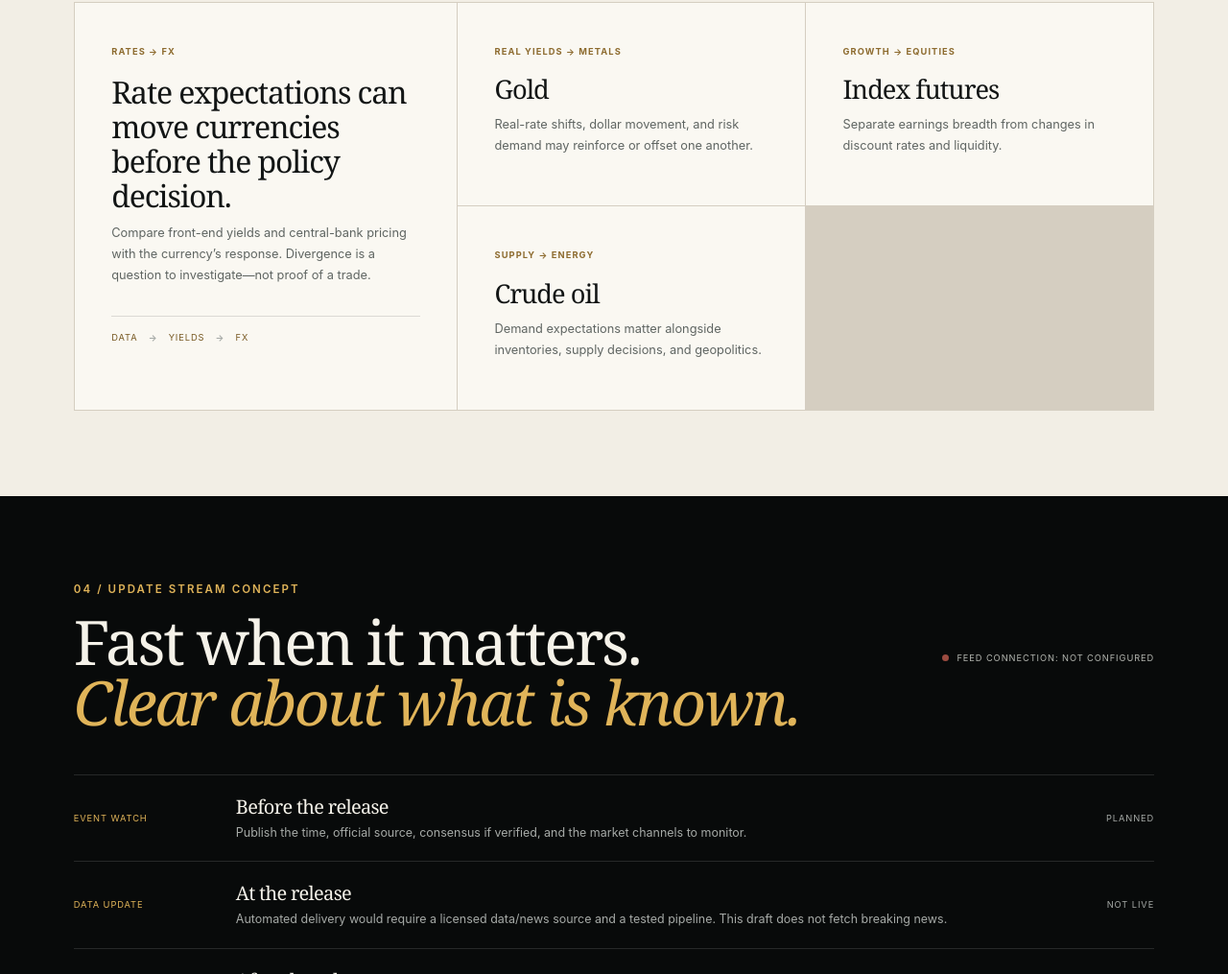
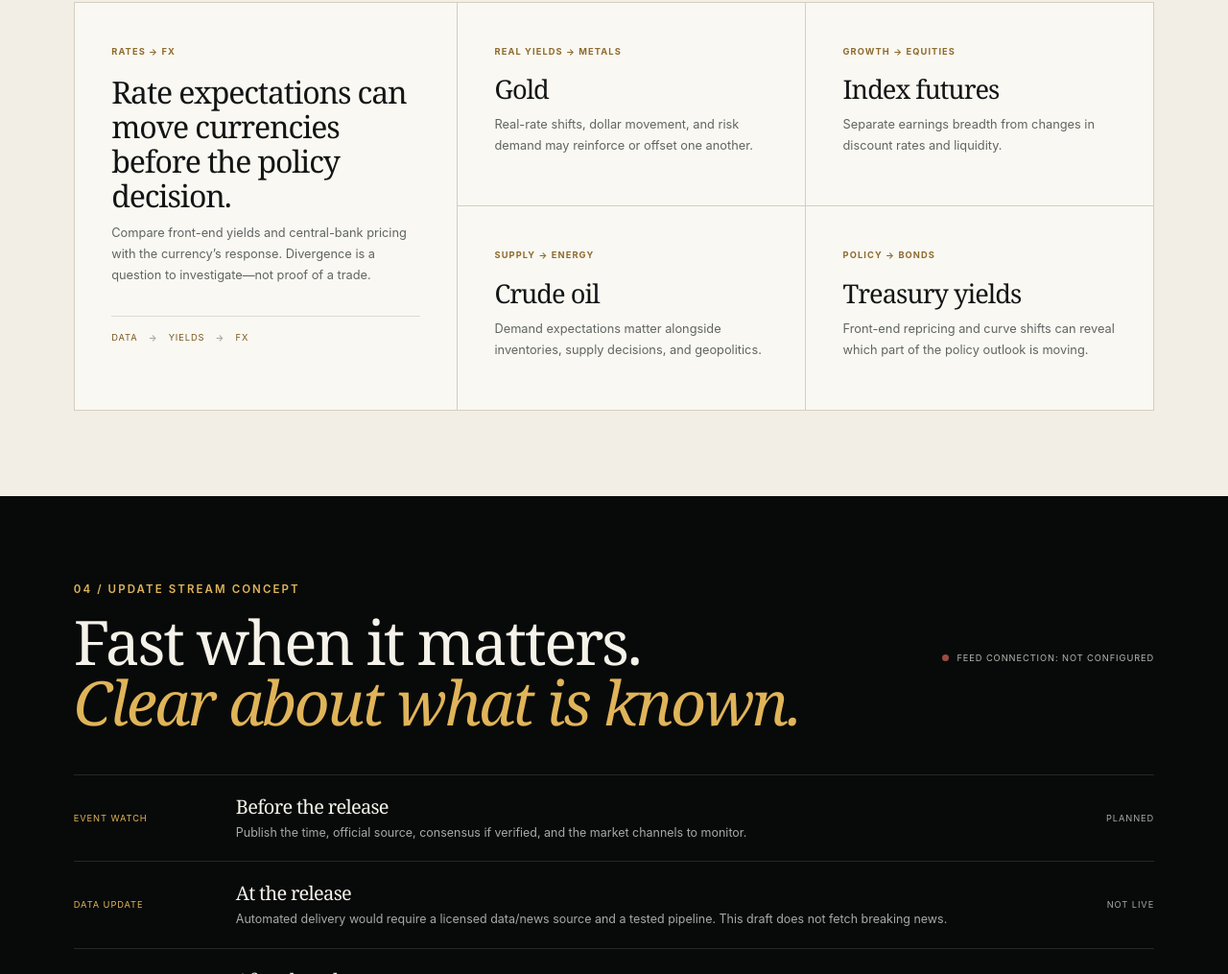
Before and after one commit to jbryan28/TGI, a website: page macro/index.html in a window 1280 px wide. Shown: the part 2946-3961 px from the top of the page at 96% size. Drawn offline with Linux system fonts and the light colour scheme.

Commit message:
Complete the Macro Desk cross-asset map

```diff
--- a/macro/index.html
+++ b/macro/index.html
@@ -118,6 +118,7 @@
           <article class="macro-map-small"><span class="macro-map-label">REAL YIELDS → METALS</span><h3>Gold</h3><p>Real-rate shifts, dollar movement, and risk demand may reinforce or offset one another.</p></article>
           <article class="macro-map-small"><span class="macro-map-label">GROWTH → EQUITIES</span><h3>Index futures</h3><p>Separate earnings breadth from changes in discount rates and liquidity.</p></article>
           <article class="macro-map-small"><span class="macro-map-label">SUPPLY → ENERGY</span><h3>Crude oil</h3><p>Demand expectations matter alongside inventories, supply decisions, and geopolitics.</p></article>
+          <article class="macro-map-small"><span class="macro-map-label">POLICY → BONDS</span><h3>Treasury yields</h3><p>Front-end repricing and curve shifts can reveal which part of the policy outlook is moving.</p></article>
         </div>
       </section>
 
```
